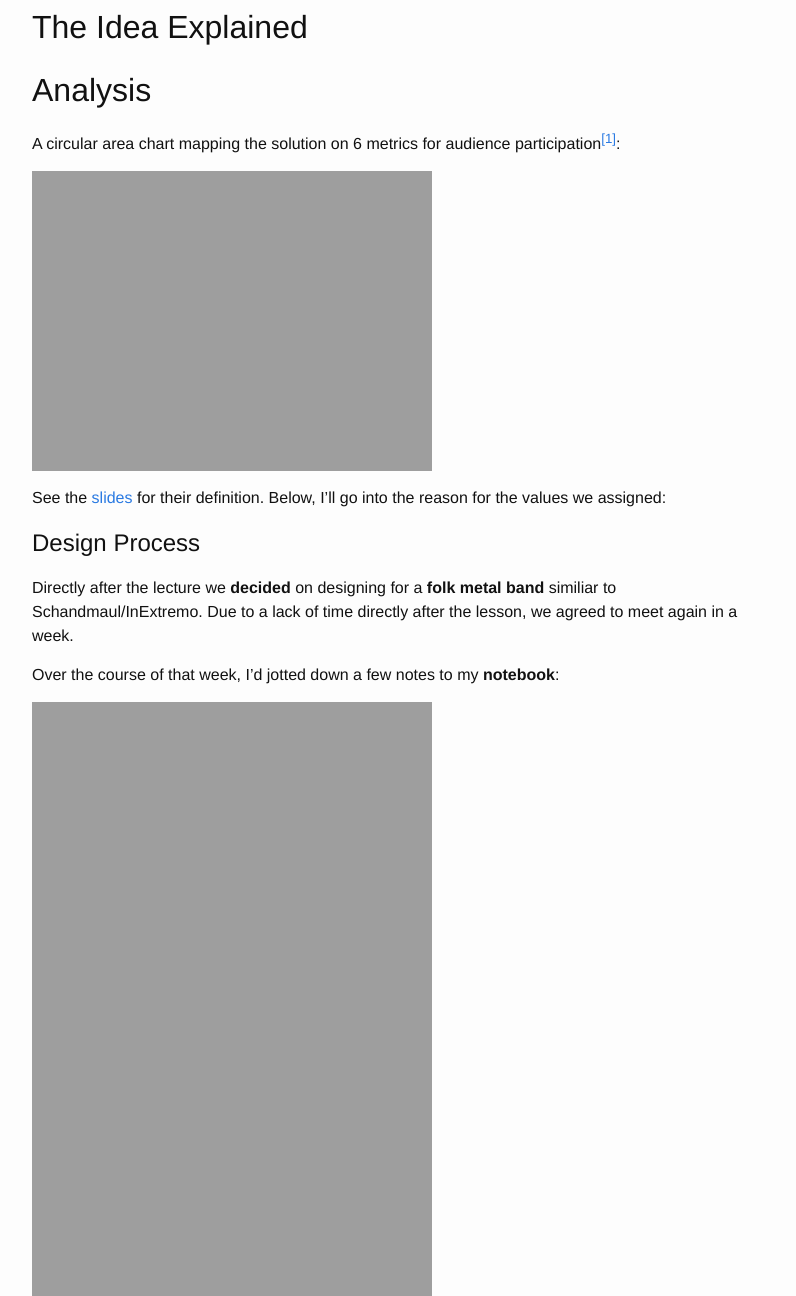
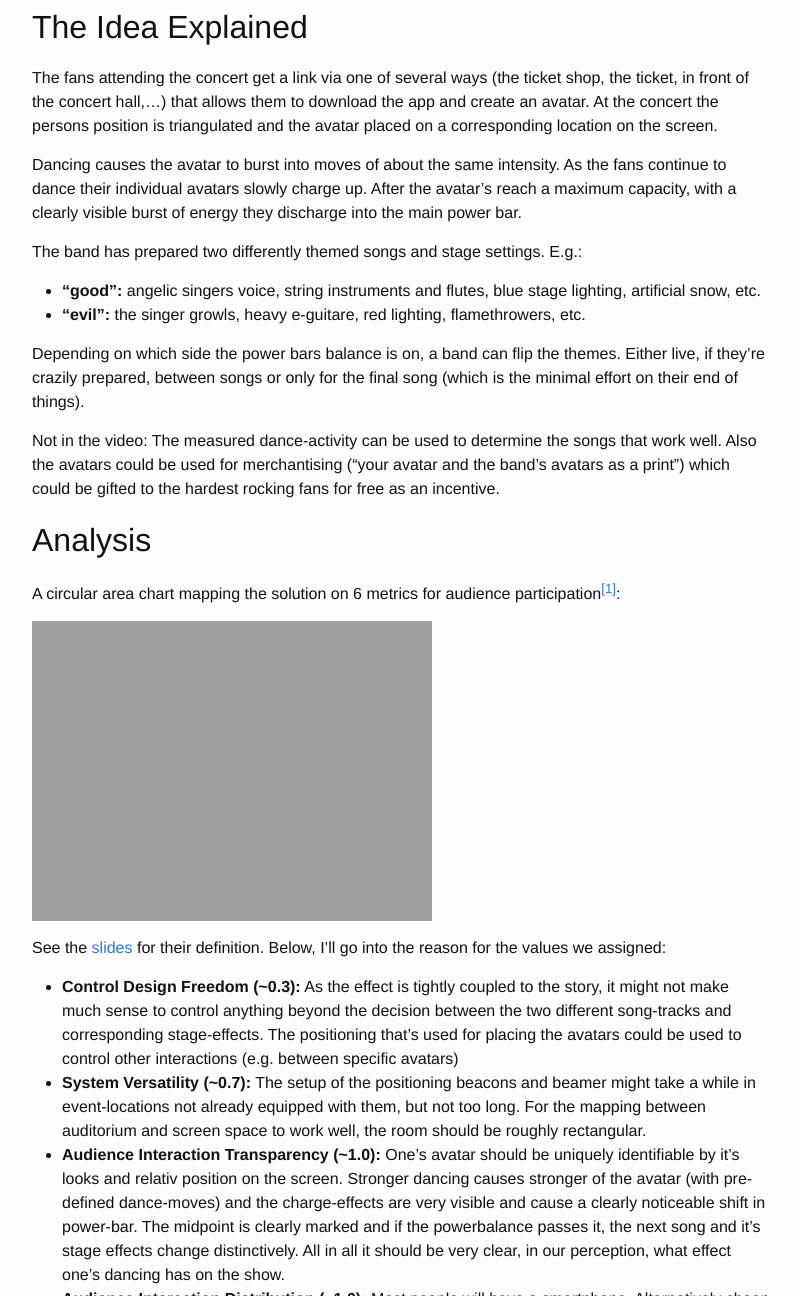
Before and after one commit to m0ru/gameful-design, a Jekyll site: the page built from _posts/2015-04-01-music.md, in a window 1280 px wide and 1400 px high, scrolled down 1012 px, cut to the strip 104-1400 px from the top of the window. Shown: the whole strip, without its empty margins (238-1034 px from the left). Built offline with Jekyll 4.4.1, drawn with Linux system fonts in a browser that asks for light colours; some of the changed text lies outside the part shown.

Commit message:
Updated description. Working in feedback's left to do.

```diff
--- a/_posts/2015-04-01-music.md
+++ b/_posts/2015-04-01-music.md
@@ -4,7 +4,6 @@ title:  "Challenge 3 ⇾  Battle for Gødtfrey"
 date:   2015-04-22 18:00:00
 media_dir: "gameful_concerts"
 ---
-
 
 # The Band
 
@@ -23,8 +22,6 @@ Members:
 * Bass Guitar - Johann
 * Lute & E-Guitar - Alex-Wolfgang
 
-
-
 # Audience Participation
 
 ## Videosketch
@@ -33,7 +30,18 @@ Members:
 
 ## The Idea Explained
 
-<!--TODO: ADD DESCRIPTION-->
+The fans attending the concert get a link via one of several ways (the ticket shop, the ticket, in front of the concert hall,...) that allows them to download the app and create an avatar. At the concert the persons position is triangulated and the avatar placed on a corresponding location on the screen.
+
+Dancing causes the avatar to burst into moves of about the same intensity. As the fans continue to dance their individual avatars slowly charge up. After the avatar's reach a maximum capacity, with a clearly visible burst of energy they discharge into the main power bar.
+
+The band has prepared two differently themed songs and stage settings. E.g.:
+
+* **"good":** angelic singers voice, string instruments and flutes, blue stage lighting, artificial snow, etc.
+* **"evil":** the singer growls, heavy e-guitare, red lighting, flamethrowers, etc.
+
+Depending on which side the power bars balance is on, a band can flip the themes. Either live, if they're crazily prepared, between songs or only for the final song (which is the minimal effort on their end of things).
+
+Not in the video: The measured dance-activity can be used to determine the songs that work well. Also the avatars could be used for merchantising ("your avatar and the band's avatars as a print") which could be gifted to the hardest rocking fans for free as an incentive.
 
 ## Analysis
 
@@ -43,16 +51,12 @@ A circular area chart mapping the solution on 6 metrics for audience participati
 
 See the [slides](https://owncloud.tuwien.ac.at/public.php?service=files&t=5b07f0b690f75bfcfe34b84be1b9cd5c&download) for their definition. Below, I'll go into the reason for the values we assigned:
 
-<!--TODO: ADD DESCRIPTION
-
-* control design freedom: wird bei uns auf spezifischen wert gemappt, anderes mapping ergibt eventuell nicht viel sinn, evtl position für anderes mapping verwenden
-* system versatility: setting up dauert zwar, allerdings nicht lange; sobald raum halbwegseckig sollte es kein problem sein die virsualisierung aufzusetzen
-* audience interaction transp: avatar ist interaktiv sofort sichtbar, balken auch durch partikeleffekte ersichtbar was passiert
-* audience interaction dist: jeder kann daran teilnehmen, der die app hat; falls jemand kein smartphone hat evtl low budget hardware
-* focus: bühnenbild kann ignoriert werden, wenn man unbedingt will; fokus liegt hauptsächlich auf band oder bühnenbild
-* active/passive: leute ohne smartphone/hardware haben keinen einfluss/nur über nebenstehende leute einfluss auf das bühnenbild
-
--->
+* **Control Design Freedom (~0.3):** As the effect is tightly coupled to the story, it might not make much sense to control anything beyond the decision between the two different song-tracks and corresponding stage-effects. The positioning that's used for placing the avatars could be used to control other interactions (e.g. between specific avatars)
+* **System Versatility (~0.7):** The setup of the positioning beacons and beamer might take a while in event-locations not already equipped with them, but not too long. For the mapping between auditorium and screen space to work well, the room should be roughly rectangular.
+* **Audience Interaction Transparency (~1.0):** One's avatar should be uniquely identifiable by it's looks and relativ position on the screen. Stronger dancing causes stronger of the avatar (with pre-defined dance-moves) and the charge-effects are very visible and cause a clearly noticeable shift in power-bar. The midpoint is clearly marked and if the powerbalance passes it, the next song and it's stage effects change distinctively. All in all it should be very clear, in our perception, what effect one's dancing has on the show.
+* **Audience Interaction Distribution (~1.0):** Most people will have a smartphone. Alternatively cheap dedicated hardware (e.g. wristbands) can be handed out, though these require an alternative way to create the avatar (e.g. terminals, one's homepc, a friend's smartphone)
+* **Focus (~0.8):** The projection is behind the actual band and about as distracting as most other visual shows. The dancing itself should be the same as in other concerts.
+* **Active / Passive Audience Affinity (~0.2):** Without a smartphone (or dedicated hardware if it's within the budget) there's no way to interact.
 
 # Design Process
 
@@ -153,9 +148,6 @@ only decision @ last song might be enough (minimal preparation) or only visuals
 schwer sich in rollen hineinzuversetzen ohne bg-infos
 
 **situatedness** (nicht nur context, sondern auch beschaffenheit der situation, e.g. erwartungen, ideen bei der ankunft,...; nicht nur welche menschen sondern auch in welchem mindset sie ankommen)
-
-
-
 -->
 
 
```
Also changed, not shown: other parts of _posts/2015-04-01-music.md (+0 -9 lines).
